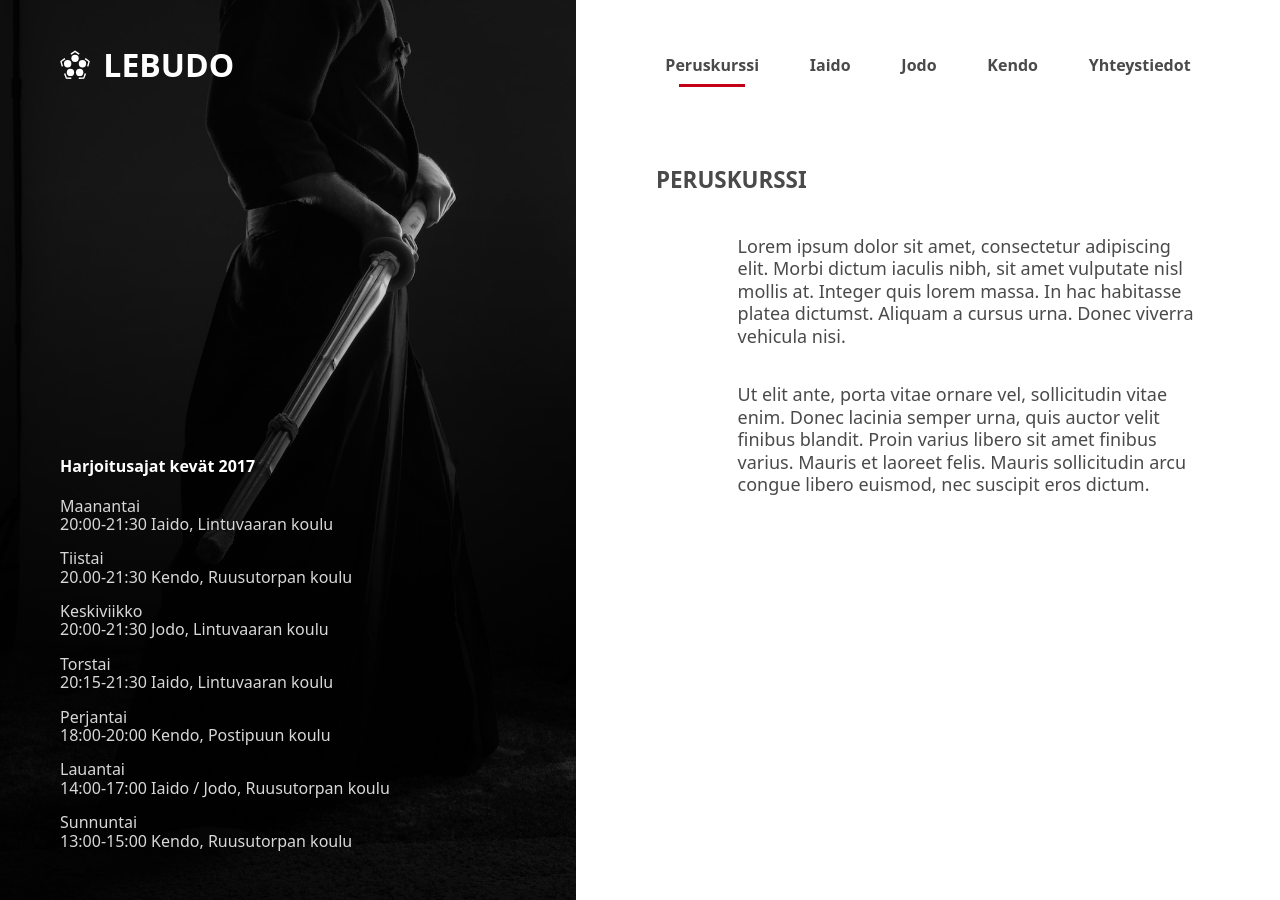
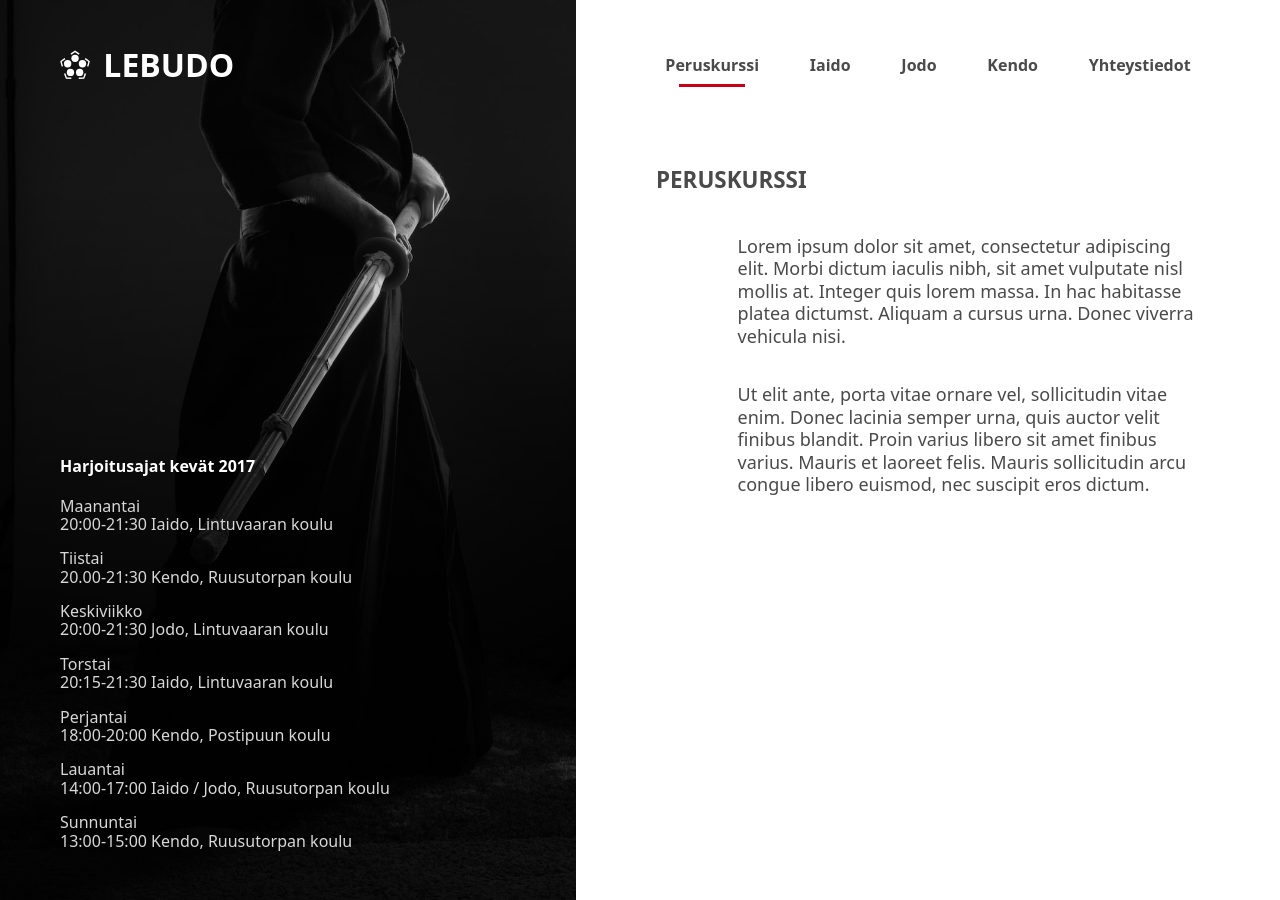
Before and after one commit to lime/lebudo, a Jekyll site: the page built from index.md, in a window 1280 px wide. Built offline with Jekyll 4.4.1, drawn with Linux system fonts in a browser that asks for light colours.

Commit message:
Tweak background horizontal center

```diff
--- a/assets/main.scss
+++ b/assets/main.scss
@@ -136,7 +136,7 @@ body {
   height: 100%;
   background-color: $darker-grey;
   background-size: cover;
-  background-position-x: 0%;
+  background-position-x: 30%;
   background-position-y: 0%;
   z-index: -1;
 
```
